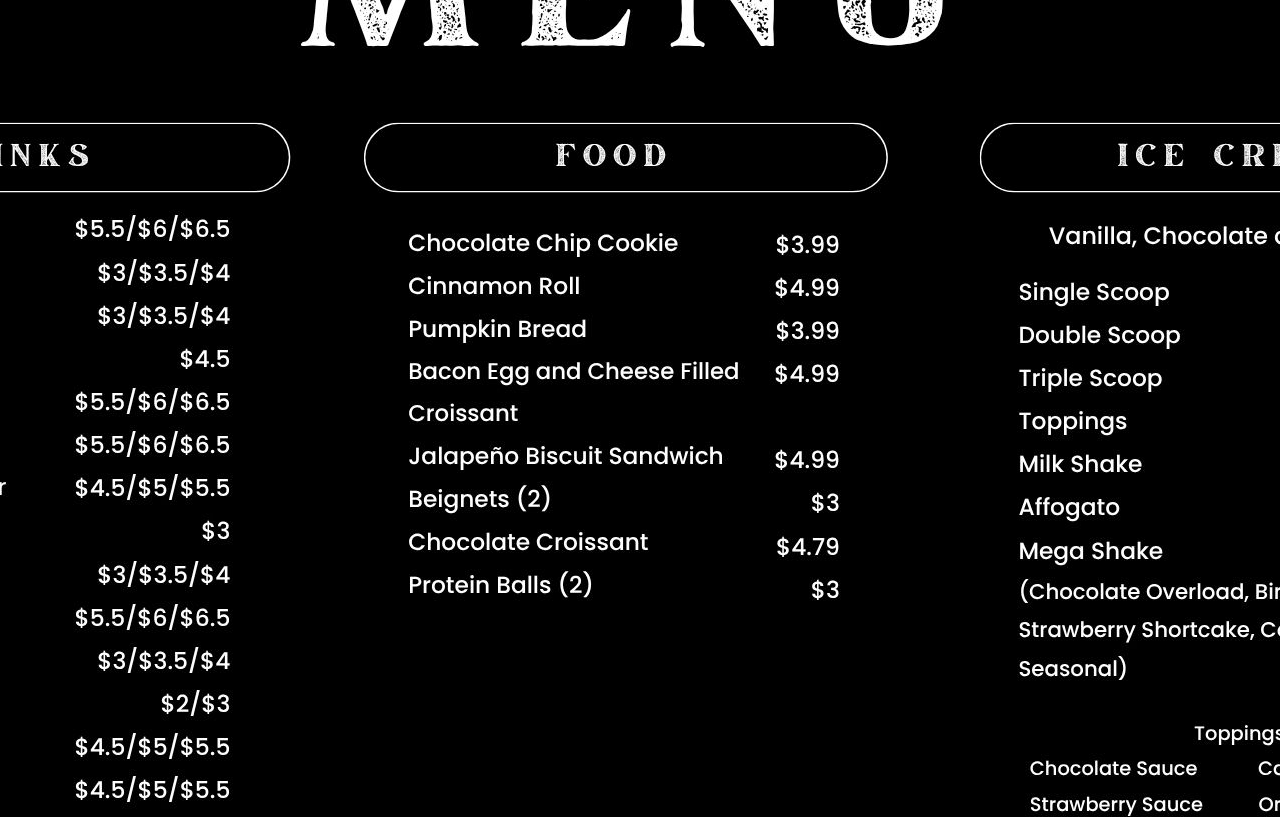
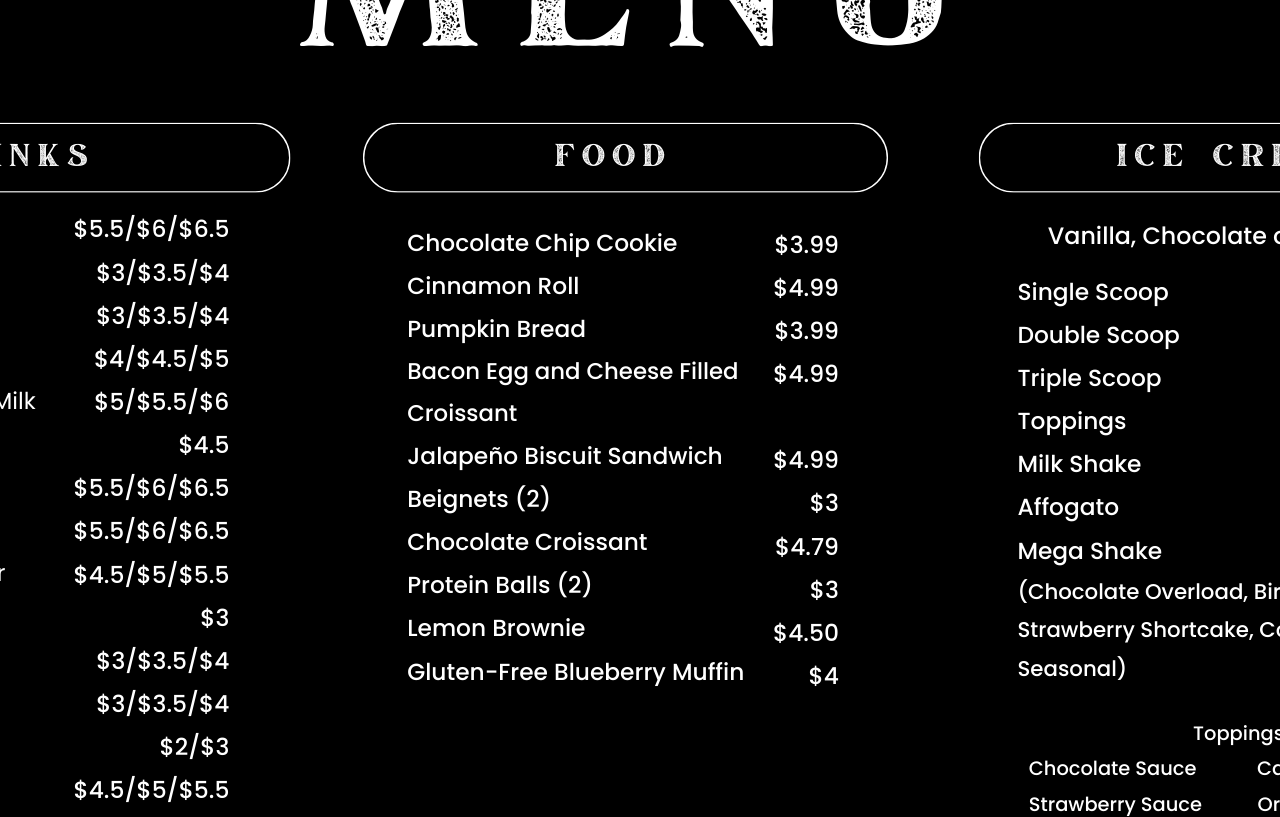
Before and after one commit to scttymn/vccmenu, a plain HTML site: page index.html in a window 1280 px wide. Shown: the top 817 px of the page. Drawn offline with Linux system fonts and the light colour scheme.

Commit message:
updating menu

```diff
--- a/index.html
+++ b/index.html
@@ -71,7 +71,7 @@
 </head>
 <body>
     <div class="image-container" id="imageContainer">
-        <img src="menu.jpg" alt="Menu Image" id="fullscreenImage">
+        <img src="menu.png" alt="Menu Image" id="fullscreenImage">
     </div>
 
     <script>
```
Also changed, not shown: menu.jpg (deleted), menu.png (added).
